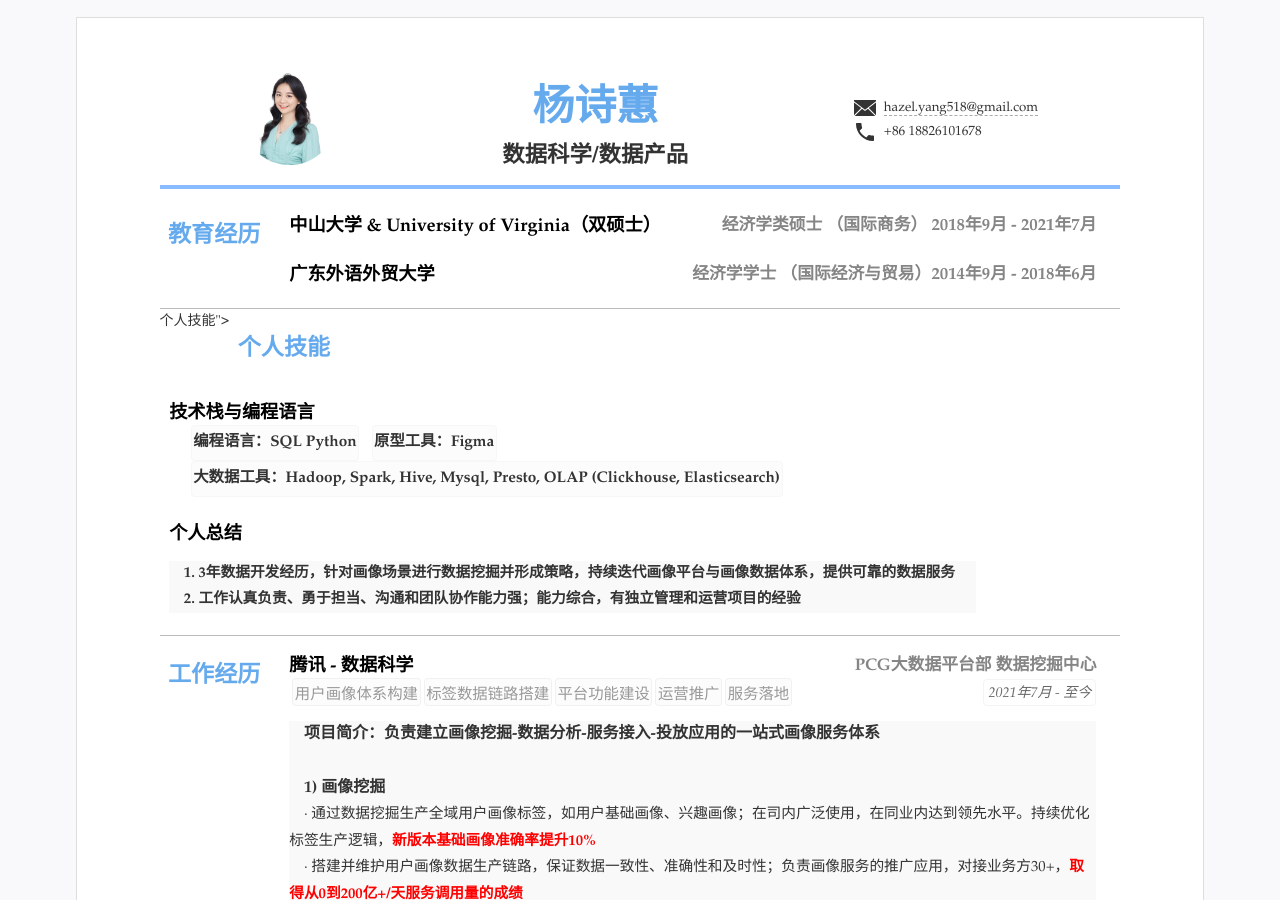
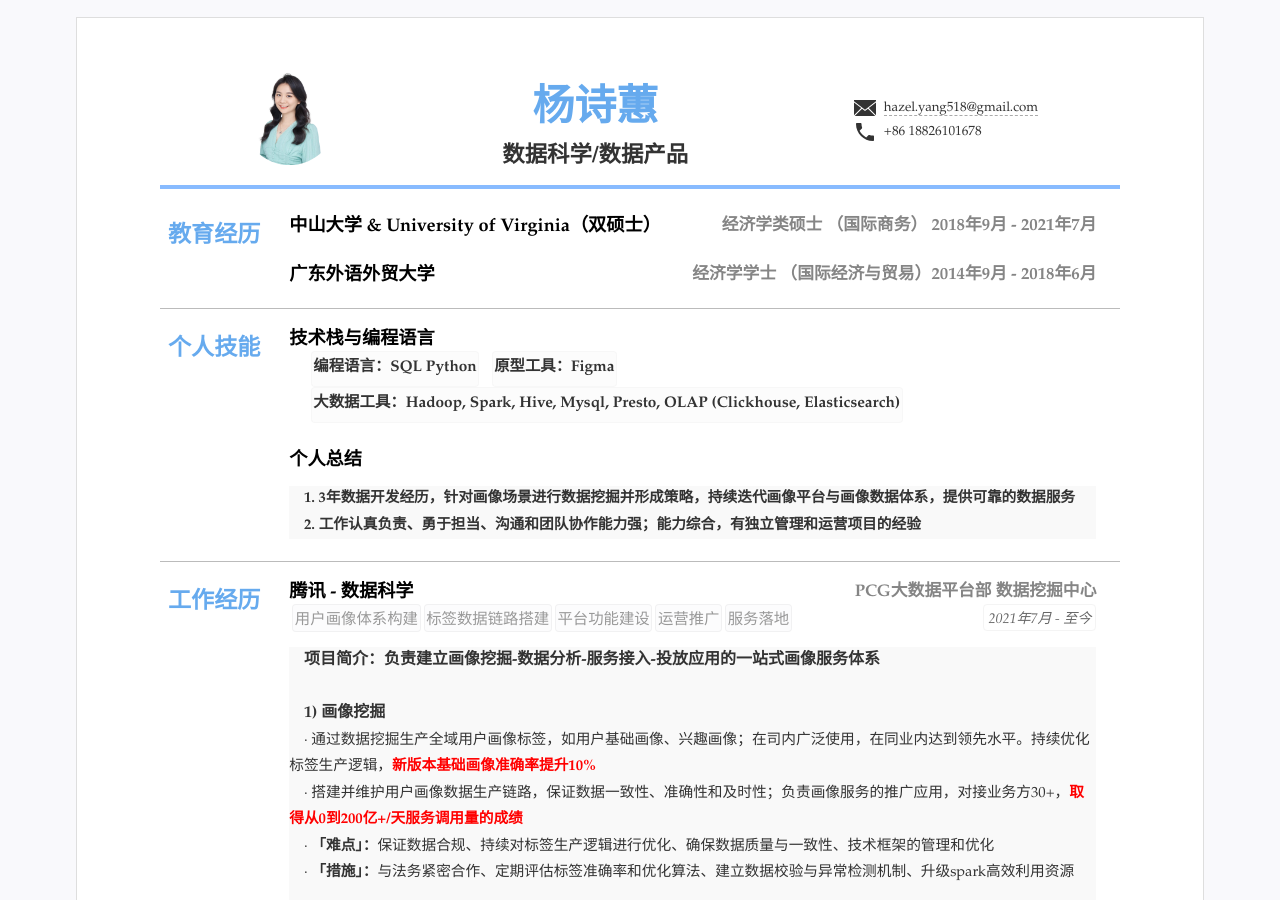
Before and after one commit to kuailexiaoshenxian/cn-wx-cv, a Jekyll site: the page built from index.html, in a window 1280 px wide and 900 px high. Built offline with Jekyll 4.4.1, drawn with Linux system fonts in a browser that asks for light colours.

Commit message:
Update resume.yml

```diff
--- a/_data/resume.yml
+++ b/_data/resume.yml
@@ -42,7 +42,7 @@ main: #简历主要内容，
     sub: 经济学学士 （国际经济与贸易）2014年9月 - 2018年6月
     # detail: Calculus, Linear Algebra, Probability Theory, Statistics, Microeconomics, Macroeconomics, Econometrics
 
-- type: <font face="华文细黑黑体">个人技能</font>
+- type: 个人技能
   # name: "技术栈和编程语言"
   content:
   - title: 技术栈与编程语言
```
